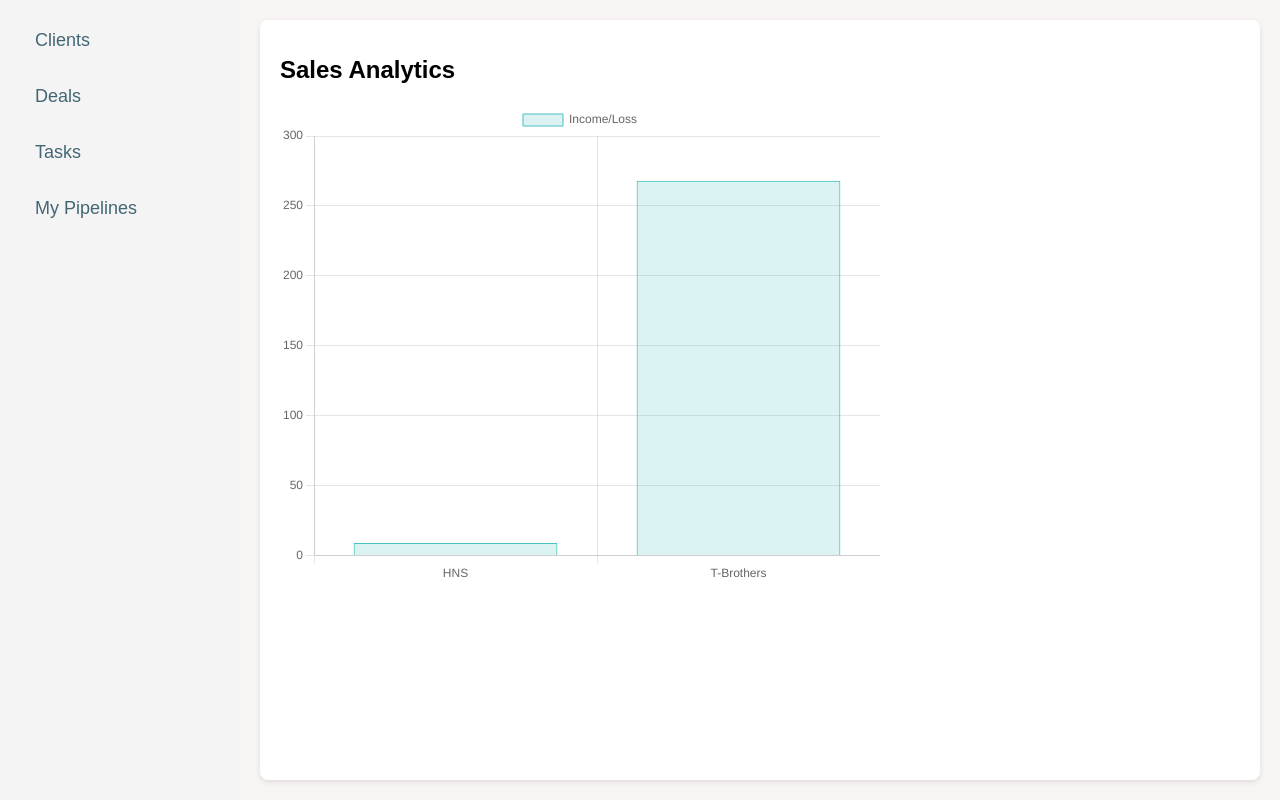
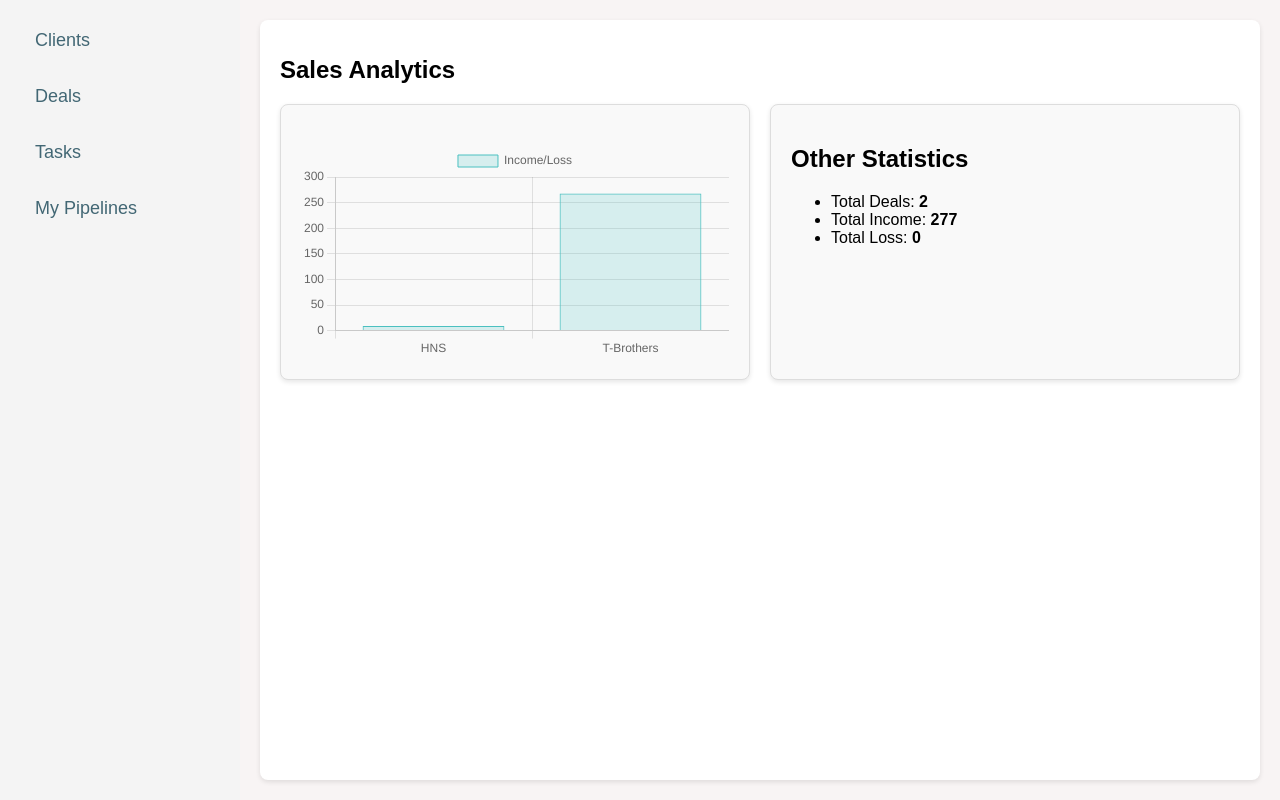
Before and after one commit to DimkaAdam/CRM_SYSTEM, a Django app: page /sales_analytics/ in a window 1280 px wide. Run offline with Django 5.2, Linux system fonts and the light colour scheme; data comes from the database, SQL or seed files in the repository.

Commit message:
sales analitic график продаж make little smaller

```diff
--- a/crm_project/crm/templates/crm/sales_analytics.html
+++ b/crm_project/crm/templates/crm/sales_analytics.html
@@ -7,6 +7,33 @@
     {% load static %}
     <link rel="stylesheet" href="{% static 'crm/styles.css' %}">
     <script src="https://cdn.jsdelivr.net/npm/chart.js"></script> <!-- Подключаем Chart.js -->
+    <style>
+        .analytics-container {
+            display: flex;
+            flex-wrap: wrap;
+            gap: 20px;
+        }
+
+        .chart-container, .stats-container {
+            flex: 1;
+            min-width: 300px;
+            padding: 20px;
+            border: 1px solid #ddd;
+            border-radius: 8px;
+            background: #f9f9f9;
+            box-shadow: 0 2px 5px rgba(0, 0, 0, 0.1);
+        }
+
+        .chart-container {
+            display: flex;
+            justify-content: center;
+            align-items: center;
+        }
+
+        .stats-container {
+            font-family: Arial, sans-serif;
+        }
+    </style>
 </head>
 <body>
     <div class="layout">
@@ -21,15 +48,30 @@
 
         <div class="content">
             <h1>Sales Analytics</h1>
+            <div class="analytics-container">
+                <!-- График -->
+                <div class="chart-container">
+                    {% if suppliers_income %}
+                        <canvas id="salesChart" width="300" height="150"></canvas> <!-- Место для графика -->
+                    {% else %}
+                        <p>No data available for sales analytics.</p>
+                    {% endif %}
+                </div>
 
-            {% if suppliers_income %}
-                <canvas id="salesChart" width="400" height="200"></canvas>  <!-- Место для графика -->
-            {% else %}
-                <p>No data available for sales analytics.</p>
-            {% endif %}
+                <!-- Статистика -->
+                <div class="stats-container">
+                    <h2>Other Statistics</h2>
+                    <ul>
+                        <li>Total Deals: <strong>{{ total_deals }}</strong></li>
+                        <li>Total Income: <strong>{{ total_income }}</strong></li>
+                        <li>Total Loss: <strong>{{ total_loss }}</strong></li>
+                        <!-- Добавьте другие показатели, если нужно -->
+                    </ul>
+                </div>
+            </div>
 
             <script>
-                // Получаем данные о доходах и поставщиках из контекста
+                // Данные для графика
                 const suppliersIncome = {{ suppliers_income|safe }};
 
                 // Проверяем, есть ли данные
@@ -38,24 +80,26 @@
                     alert('No data available for sales analytics.');
                 }
 
-                // Данные для графика
-                const labels = Object.keys(suppliersIncome);  // Список поставщиков
-                const data = Object.values(suppliersIncome);  // Список доходов/убытков
+                // Подготовка данных для Chart.js
+                const labels = Object.keys(suppliersIncome);
+                const data = Object.values(suppliersIncome);
 
                 var ctx = document.getElementById('salesChart').getContext('2d');
-                var salesChart = new Chart(ctx, {
-                    type: 'bar',  // Тип графика
+                new Chart(ctx, {
+                    type: 'bar',
                     data: {
-                        labels: labels,  // Поставщики
+                        labels: labels,
                         datasets: [{
                             label: 'Income/Loss',
-                            data: data,  // Доходы/убытки
+                            data: data,
                             backgroundColor: 'rgba(75, 192, 192, 0.2)',
                             borderColor: 'rgba(75, 192, 192, 1)',
                             borderWidth: 1
                         }]
                     },
                     options: {
+                        responsive: true,
+                        maintainAspectRatio: false,
                         scales: {
                             y: {
                                 beginAtZero: true
--- a/crm_project/crm/views.py
+++ b/crm_project/crm/views.py
@@ -1,6 +1,7 @@
 from django.core.serializers import serialize
 from django.shortcuts import render, redirect
 from .models import Client, Deals, Task, PipeLine
+from django.db.models import Sum
 
 from rest_framework.views import APIView
 from rest_framework.response import Response
@@ -110,16 +111,21 @@ def export_deals_to_excel(request):
 
 
 
-
 def sales_analytics(request):
-    # Получаем все сделки и группируем по поставщикам
+    # Получаем данные по сделкам
     suppliers_income = Deals.objects.values('supplier').annotate(total_income_loss=Sum('total_income_loss'))
 
-    # Формируем словарь с доходами по поставщикам
     suppliers_income_dict = {entry['supplier']: float(entry['total_income_loss'] or 0) for entry in suppliers_income}
 
-    # Передаем данные в шаблон
+    # Общие статистики
+    total_deals = Deals.objects.count()
+    total_income = Deals.objects.filter(total_income_loss__gt=0).aggregate(Sum('total_income_loss'))['total_income_loss__sum'] or 0
+    total_loss = Deals.objects.filter(total_income_loss__lt=0).aggregate(Sum('total_income_loss'))['total_income_loss__sum'] or 0
+
     context = {
         'suppliers_income': suppliers_income_dict,
+        'total_deals': total_deals,
+        'total_income': total_income,
+        'total_loss': total_loss,
     }
     return render(request, 'crm/sales_analytics.html', context)
```
